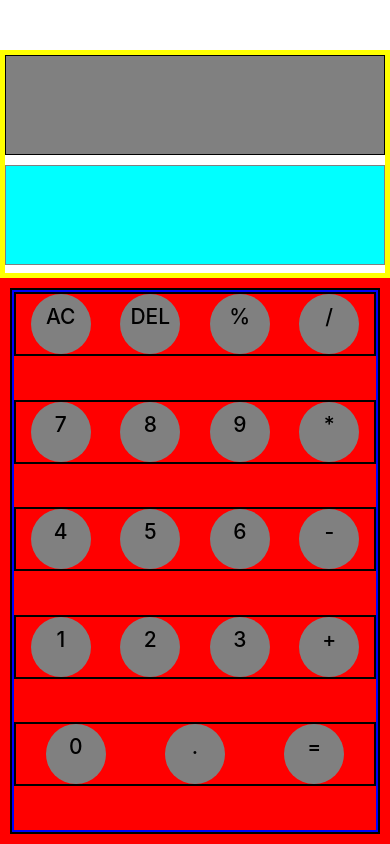
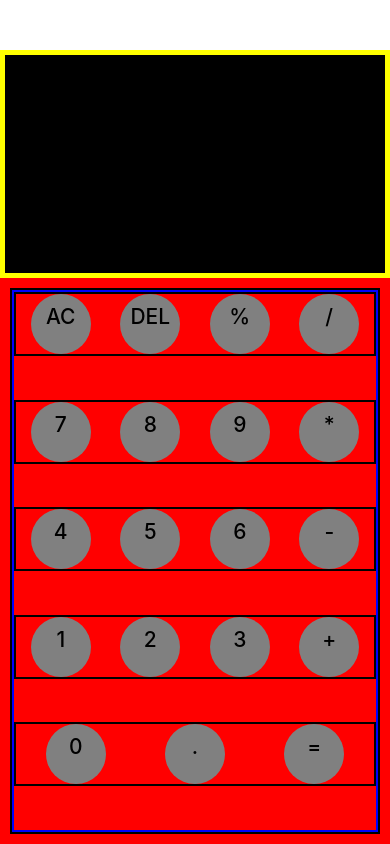
Before and after one commit to bekirbali/Native-Calculator, a React Native app: screen / in a window 390 px wide. Built offline with nearby package versions, Linux system fonts and the light colour scheme.

Commit message:
input screen

```diff
--- a/App.js
+++ b/App.js
@@ -1,5 +1,5 @@
 import { StatusBar } from "expo-status-bar";
-import { useState } from "react";
+import { useState, useEffect } from "react";
 import {
   StyleSheet,
   Text,
@@ -22,14 +22,14 @@ export default function App() {
   };
 
   const clickHandler = (innerTextValue) => {
-    // if (text === 0) {
-    //   console.log(text, "text");
-    //   setText("");
-    //   setText(Number(e.target.innerText));
-    //   return;
-    // }
-    // setText(text + e.target.innerText);
-    // setInnerText(innerTextValue);
+    if (text === 0) {
+      console.log(text, "text");
+      setText("");
+      setText(Number(innerTextValue));
+      return;
+    }
+    setText(innerTextValue);
+    setInnerText(innerTextValue);
     console.log(innerTextValue);
   };
 
@@ -64,6 +64,8 @@ export default function App() {
     }
   };
 
+  // useEffect(() => {}, [text]);
+
   return (
     <View style={styles.container}>
       <InputScreen changeText={changeText} text={text} />
--- a/app/components/InputScreen.jsx
+++ b/app/components/InputScreen.jsx
@@ -24,23 +24,24 @@ const styles = StyleSheet.create({
   inputContainer: {
     flex: 2,
     display: "flex",
-    gap: 10,
     borderWidth: 5,
     borderColor: "yellow",
+    backgroundColor: "black",
   },
   inputTop: {
-    backgroundColor: "gray",
-    // marginTop: 20,
     borderColor: "black",
     borderWidth: 1,
-    padding: 5,
+    paddingHorizontal: 15,
     height: 100,
+    textAlign: "right",
+    fontSize: 24,
+    color: "gray",
   },
   inputBottom: {
     height: 100,
-    backgroundColor: "cyan",
-    borderColor: "gray",
-    borderWidth: 1,
-    padding: 5,
+    paddingHorizontal: 15,
+    textAlign: "right",
+    fontSize: 36,
+    color: "white",
   },
 });
```
